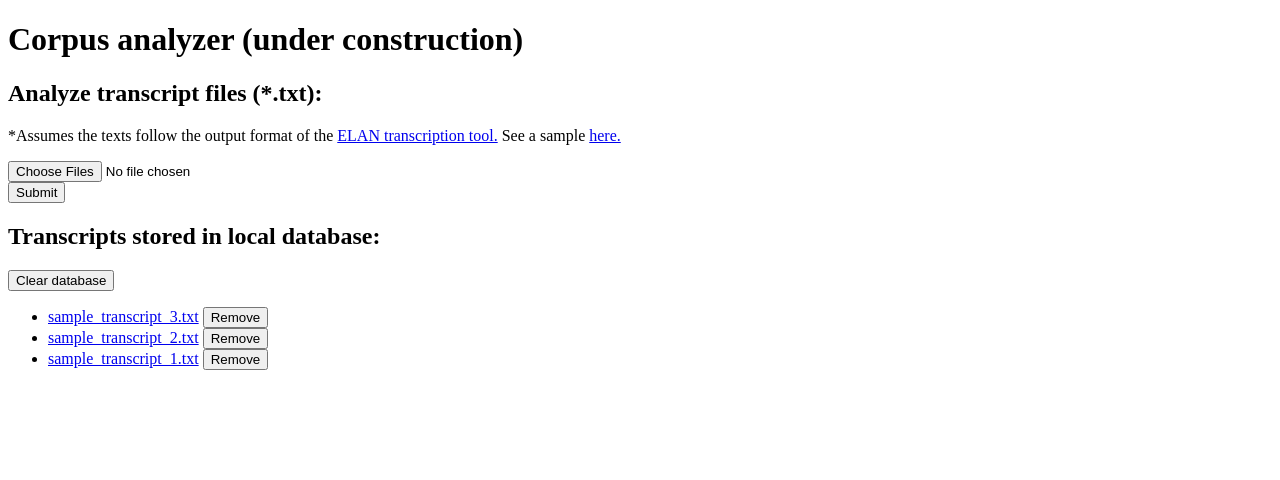
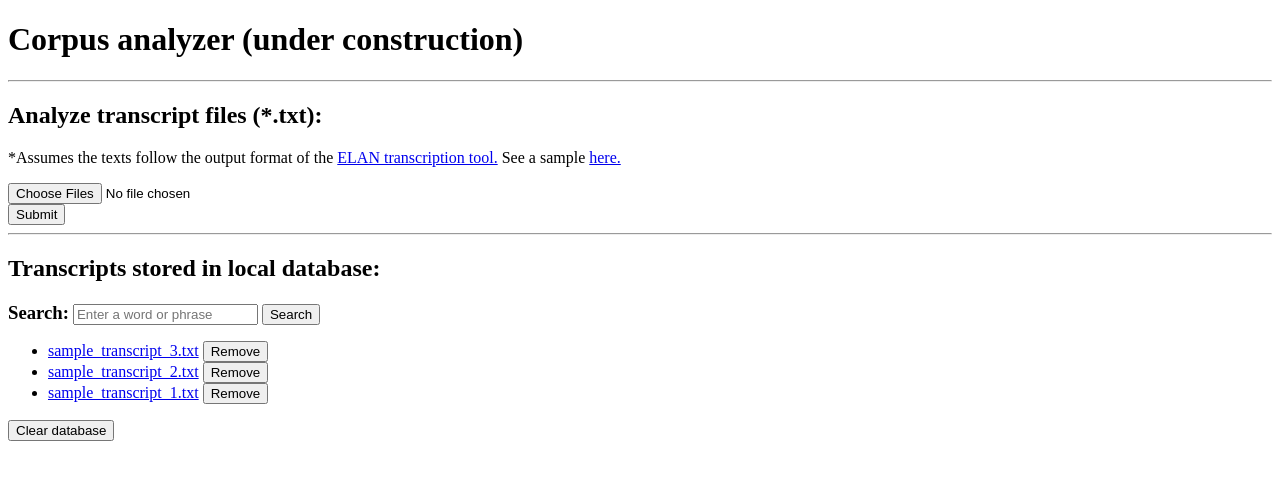
Before and after one commit to xinhuixu/corpus-analyzer, a Flask app: page / in a window 1280 px wide. Shown: the top 480 px of the page. Run offline with Flask 3, Linux system fonts and the light colour scheme.

Commit message:
search all

```diff
--- a/app.py
+++ b/app.py
@@ -175,6 +175,28 @@ def analyze_airtime_route(transcript_id):
 
     return render_template('transcript_display.html', transcript_id=transcript_id, filename=filename, transcript_data=transcript_data, speakers=speakers, airtimes=sorted_airtimes, total_airtime=total_airtime, airtimes_chart_path=airtimes_chart_path)
 
+@app.route('/search_all', methods=['GET'])
+def search_all_route():
+    search_query = request.args.get('search_query')
+
+    matching_transcripts = Transcript.query.filter(
+        Transcript.transcript_data.contains(search_query)).all()
+
+    # Extract matching speeches from the transcripts
+    search_results = []
+    for transcript in matching_transcripts:
+        for entry in transcript.transcript_data:
+            if search_query.lower() in entry['speech'].lower():
+                search_results.append({
+                    'filename': transcript.filename,
+                    'speaker': entry['speaker'],
+                    'timestamp': entry['timestamp'],
+                    'speech': entry['speech']
+                })
+    return render_template('search_results.html',
+                           search_results=search_results,
+                           search_query=search_query)
+
 def main():
     print("Running...")
     with app.app_context():
--- a/templates/index.html
+++ b/templates/index.html
@@ -8,7 +8,7 @@
 <body>
     <h1>Corpus analyzer (under construction)</h1>
 
-
+<hr>
 <!---------------Text file upload------------------->
     <h2>Analyze transcript files (*.txt):</h2>
     <p>*Assumes the texts follow the output format of the
@@ -21,11 +21,17 @@
         <input type="submit" value="Submit">
     </form>
 
+    <hr>
+<!---------------Database display------------------->
+    <h2>Transcripts stored in local database:</h2>
 
-    <h2>Transcripts stored in local database:</h2>
-    <form action="{{ url_for('delete_all_transcripts_route') }}" method="post" onsubmit="return confirm('Are you sure you want to remove all transcripts? This action cannot be undone.');">
-        <input type="submit" value="Clear database">
+    <h3 style="display: inline;">Search:</h3>
+    <form action="{{ url_for('search_all_route') }}" method="get" style="display: inline;">
+        <input type="text" id="search_query" name="search_query" placeholder="Enter a word or phrase" style="display: inline;">
+        <input type="submit" value="Search" style="display: inline;">
     </form>
+
+
     <ul>
         {% for transcript in transcripts %}
         <li>
@@ -38,5 +44,9 @@
         </li>
         {% endfor %}
     </ul>
+
+    <form action="{{ url_for('delete_all_transcripts_route') }}" method="post" onsubmit="return confirm('Are you sure you want to remove all transcripts? This action cannot be undone.');">
+        <input type="submit" value="Clear database">
+    </form>
 </body>
 </html>
```
Also changed, not shown: templates/search_results.html (added, +31 -0 lines).
